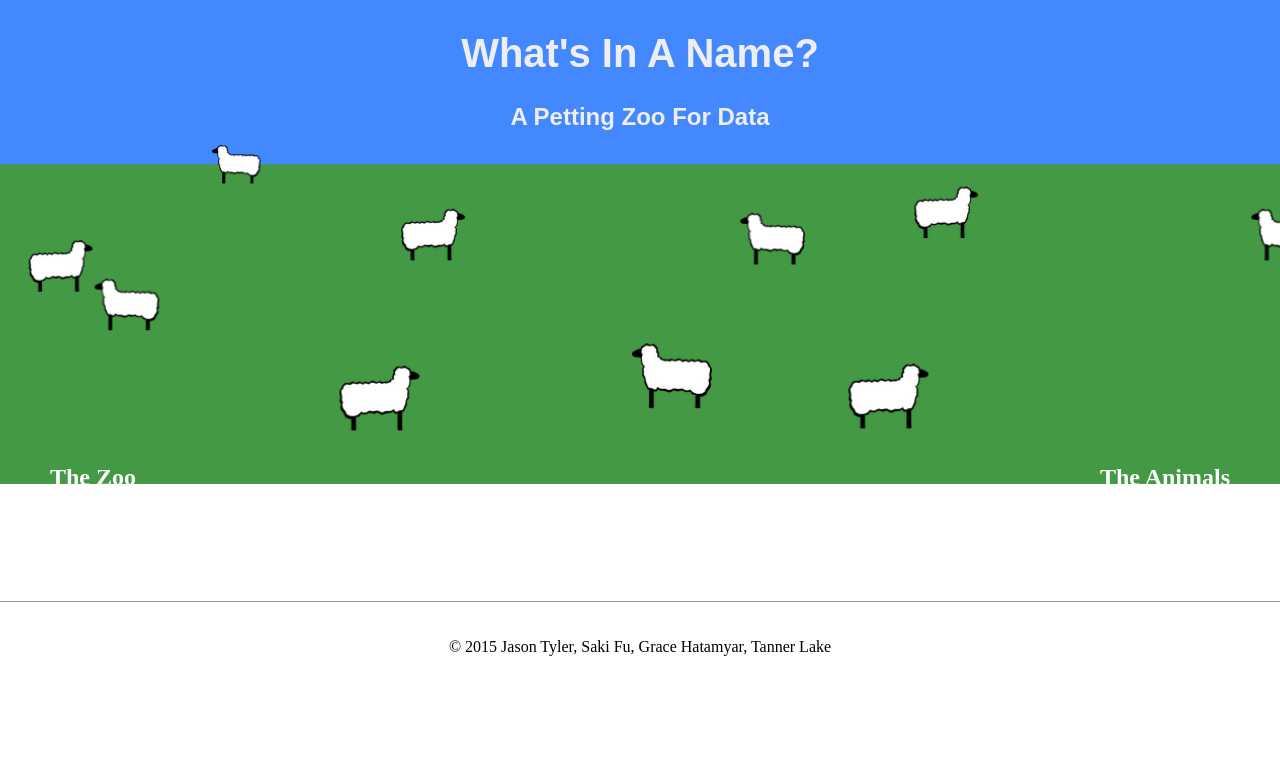
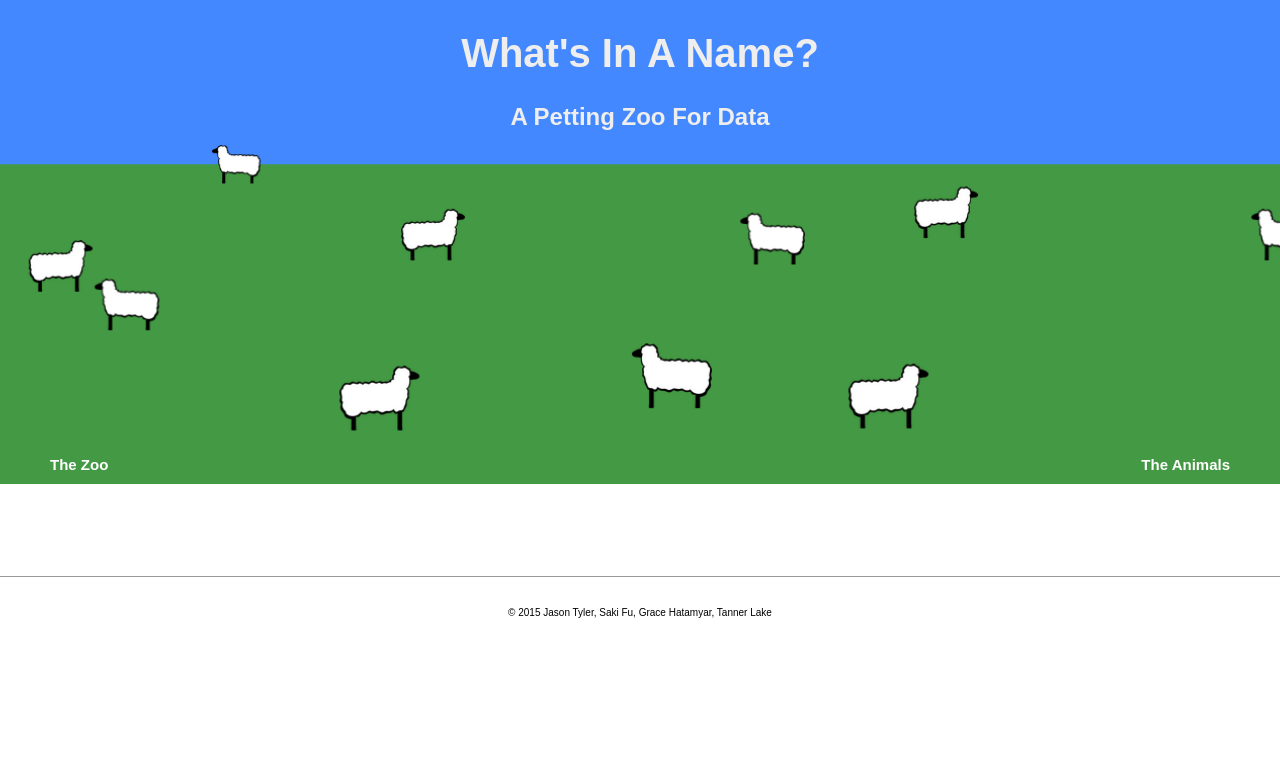
Before and after one commit to jay-tyler/data-petting-zoo, a Python web app: template DATA_PETTING_ZOO/data_petting_zoo/templates/base.jinja2 in a window 1280 px wide. Shown: the top 778 px of the page. Run offline with Jinja, Linux system fonts and the light colour scheme; the template is opened without the code that fills it, so the values that code supplies are empty; some web fonts are replaced.

Commit message:
nav link stylefix

```diff
--- a/DATA_PETTING_ZOO/data_petting_zoo/static/css/d3.css
+++ b/DATA_PETTING_ZOO/data_petting_zoo/static/css/d3.css
@@ -31,10 +31,6 @@ div.tooltip {
 Histogram Styles
 ********************************/
 
-body {
-  font: 10px sans-serif;
-}
-
 .bar rect {
   shape-rendering: crispEdges;
 }
--- a/DATA_PETTING_ZOO/data_petting_zoo/static/css/style.css
+++ b/DATA_PETTING_ZOO/data_petting_zoo/static/css/style.css
@@ -18,6 +18,10 @@ div {
     /*width: 100%;*/
     text-align: center;
     margin: auto;
+}
+
+body {
+  font: 10px sans-serif;
 }
 
 .clearfix {
@@ -61,12 +65,12 @@ Nav
     text-decoration: none;
 }
 
-#home_link {
+.nav #home_link {
     float: left;
     padding-left: 50px;
 }
 
-#about_link {
+.nav #about_link {
     float: right;
     padding-right: 50px;
 }
--- a/DATA_PETTING_ZOO/data_petting_zoo/templates/home.jinja2
+++ b/DATA_PETTING_ZOO/data_petting_zoo/templates/home.jinja2
@@ -11,7 +11,6 @@
     <script src='/static/js/topojson.js'></script>
     <script src='/static/js/style.js' type="text/javascript"></script>
     <script src="/static/js/d3.slider.js" type="text/javascript"></script>
-    <!-- <script>var place = {{place|safe}};</script> -->
 
 
 {% endblock %}
```
